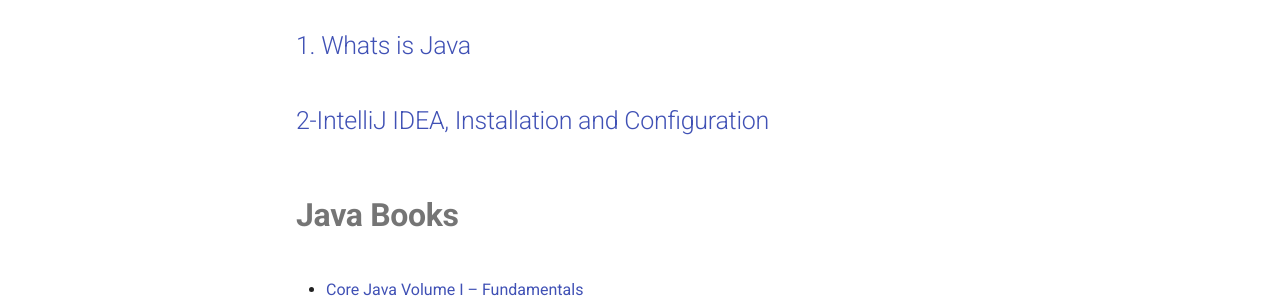
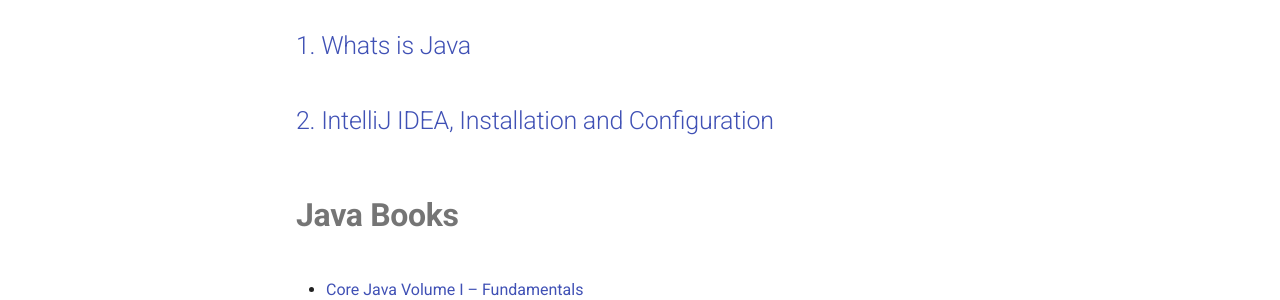
Before and after one commit to aleksandre-zaccone/simplex-java, an MkDocs documentation site: the page built from docs/index.md, in a window 1280 px wide and 900 px high. Shown: the part 448-748 px from the top of the window. Built offline with MkDocs 1.6.1 and Material for MkDocs 9.7.7, drawn with Linux system fonts in a browser that asks for light colours; some of the changed lines change nothing that is shown.

Commit message:
small fix

```diff
--- a/docs/index.md
+++ b/docs/index.md
@@ -10,7 +10,7 @@
 # **Java Core**
 
 ## [1. Whats is Java](Core%20Java/1.%20Whats%20is%20Java.md)
-## [2-IntelliJ IDEA, Installation and Configuration](Core%20Java/2-IntelliJ%20IDEA,%20Installation%20and%20Configuration.md)
+## [2. IntelliJ IDEA, Installation and Configuration](Core%20Java/2.%20IntelliJ%20IDEA,%20Installation%20and%20Configuration.md)
 
 
 <br>
@@ -26,7 +26,7 @@
 - [Clean Code – A Handbook of Agile Software Craftsmanship](http://geni.us/gteGs5m)
 
 
-
+<br>
 # **Java Courses**
 
   <br>
@@ -35,6 +35,7 @@
 
 - ## [Java Tutorial by Simplex-Java](app://obsidian.md/Tutorials.md)
 
+
 <br>
 # **Other**
 ## [Principles](Principles.md)
```
Also changed, not shown: docs/Core Java/2. IntelliJ IDEA, Installation and Configuration.md (renamed from docs/Core Java/2-IntelliJ IDEA, Installation and Configuration.md), 1 other file.
